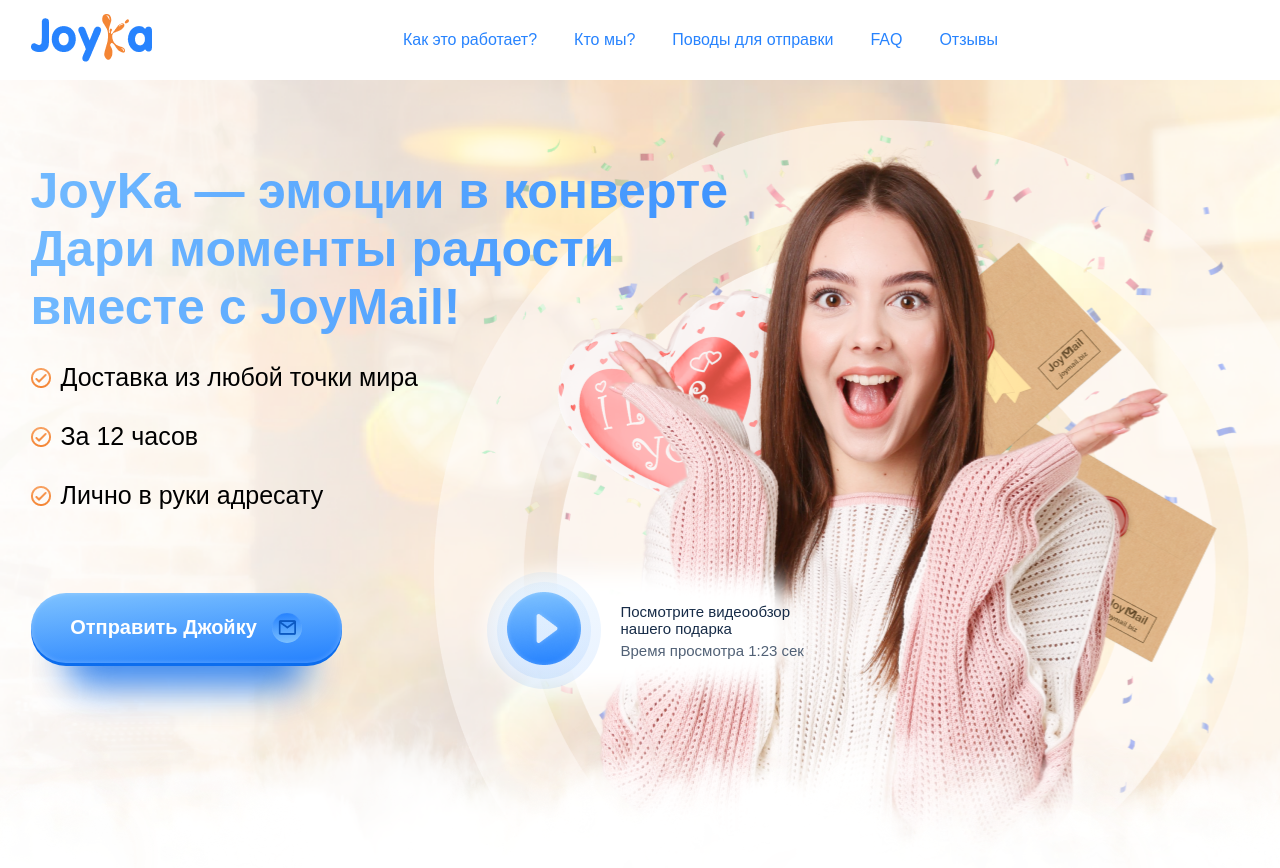
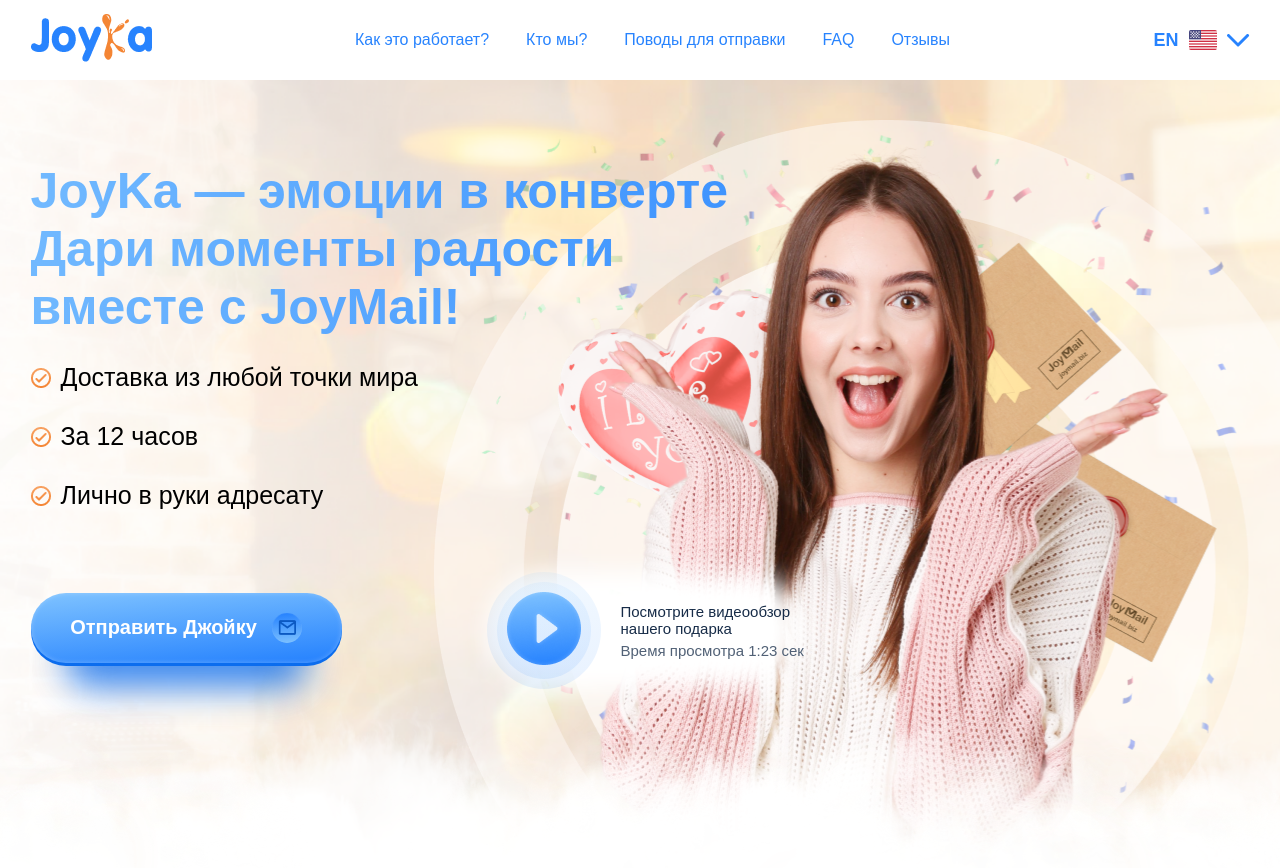
Before and after one commit to ageiwa/joyka-template-vue, a Vue app: page / in a window 1280 px wide. Shown: the top 868 px of the page. Built offline with nearby package versions, Linux system fonts and the light colour scheme.

Commit message:
Add component for select language

```diff
--- a/src/components/Header/Header.vue
+++ b/src/components/Header/Header.vue
@@ -1,5 +1,5 @@
 <script setup>
-
+  import SelectLanguage from '@/components/SelectLanguage/SelectLanguage.vue'
 </script>
 
 <template>
@@ -20,8 +20,7 @@
         </ul>
       </nav>
 
-      <div>
-      </div>
+      <SelectLanguage />
 
     </div>
   </header>
--- /dev/null
+++ b/src/components/SelectLanguage/SelectLanguage.vue
@@ -0,0 +1,27 @@
+<script setup>
+
+</script>
+
+<template>
+    <div class="header__select-lang">
+        <span class="select-lang__title">EN</span>
+        <img class="select-lang__flag-icon" src="@/assets/us.png">
+        <img class="select-lang__arrow-icon" src="@/assets/arrow.png">
+
+        <ul class="select-lang__lang-list">
+            <div class="lang-list__arrow"></div>
+            <li class="lang-list__item">
+                <span class="lang-list__title">EN</span>
+                <img class="select-lang__flag-icon" src="@/assets/us.png">
+            </li>
+            <li class="lang-list__item">
+                <span class="lang-list__title">RU</span>
+                <img class="select-lang__flag-icon" src="@/assets/russia.png">
+            </li>
+        </ul>
+    </div>
+</template>
+
+<style scoped lang="scss">
+  @import './style.scss'
+</style>
--- /dev/null
+++ b/src/components/SelectLanguage/style.scss
@@ -0,0 +1,71 @@
+.header__select-lang {
+    display: flex;
+    align-items: center;
+    position: relative;
+    cursor: pointer;
+
+    .select-lang__title {
+        margin-right: 10px;
+        color: #2783FE;
+        font-weight: 700;
+        font-size: 18px;
+    }
+
+    .select-lang__arrow-icon {
+        margin-left: 10px;
+    }
+}
+
+.header__select-lang:hover .select-lang__lang-list {
+    display: flex;
+}
+
+.select-lang__lang-list {
+    border-radius: 5px;
+    border: 1px solid #ccc;
+    top: 40px;
+    left: 35px;
+    width: 100%;
+    background-color: #fff;
+    list-style: none;
+    display: none;
+    flex-direction: column;
+    align-items: center;
+    position: absolute;
+    z-index: 1;
+}
+
+.lang-list__arrow {
+    margin-top: -16px;
+    border-top: 1px solid #ccc;
+    border-left: 1px solid #ccc;
+    width: 30px;
+    height: 30px;
+    background-color: #fff;
+    position: absolute;
+    transform: rotate(45deg);
+}
+
+.lang-list__item {
+    padding: 10px;
+    width: 100%;
+    display: flex;
+    align-items: center;
+    justify-content: center;
+    z-index: 1;
+
+    .lang-list__title {
+        margin-right: 10px;
+        color: #000;
+        font-weight: 700;
+        font-size: 18px;
+    }
+}
+
+.lang-list__item:hover {
+    background-color: #2783FE;
+}
+
+.lang-list__item:hover .lang-list__title {
+    color: #fff;
+}
```
Also changed, not shown: src/assets/russia.png (added).
